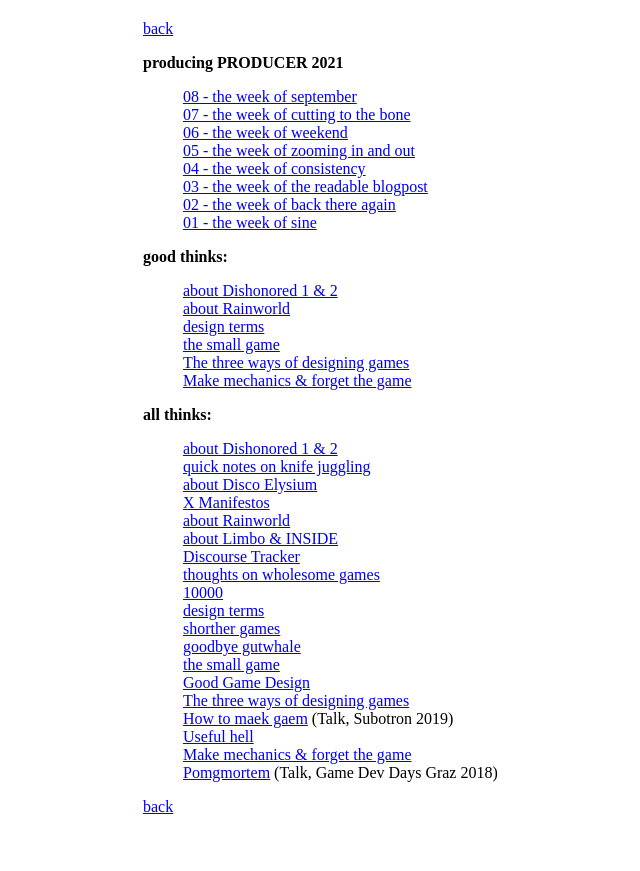
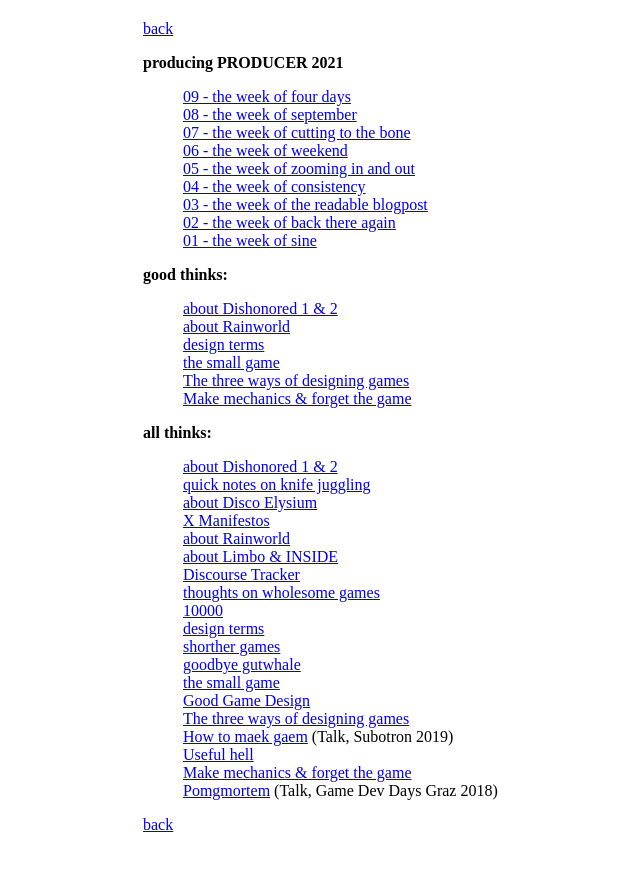
Before and after one commit to stuffedwombat/stuffedwombat.github.io, a Jekyll site: the page built from thinking.md, in a window 1280 px wide. Shown: the top 871 px of the page, without its empty margins (181-821 px from the left). Built offline with Jekyll 4.4.1, drawn with Linux system fonts in a browser that asks for light colours; our own code applies the rules of GitHub Pages for plain Markdown files; comment, search, counter and statistics services are not loaded.

Commit message:
Update thinking.md

```diff
--- a/thinking.md
+++ b/thinking.md
@@ -1,6 +1,7 @@
 [back](index)
 
 **producing PRODUCER 2021**
+- [09 - the week of four days](producering_09)
 - [08 - the week of september](producering_08)
 - [07 - the week of cutting to the bone](producering_07)
 - [06 - the week of weekend](producering_06)
```
